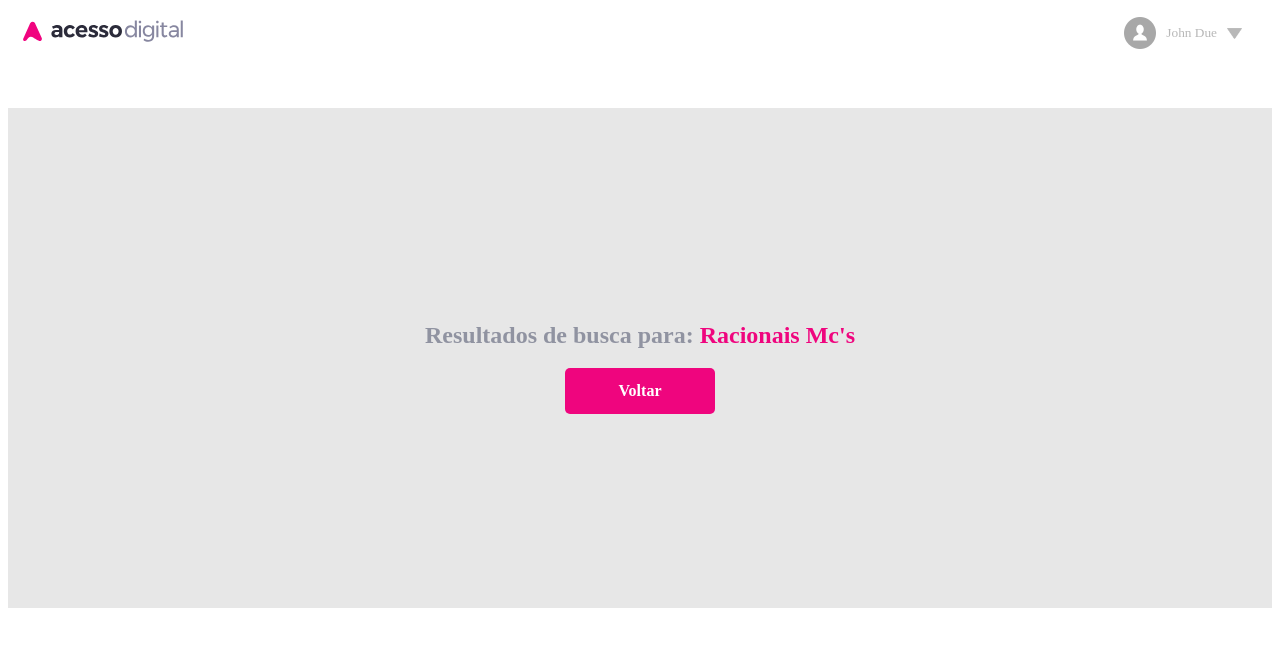
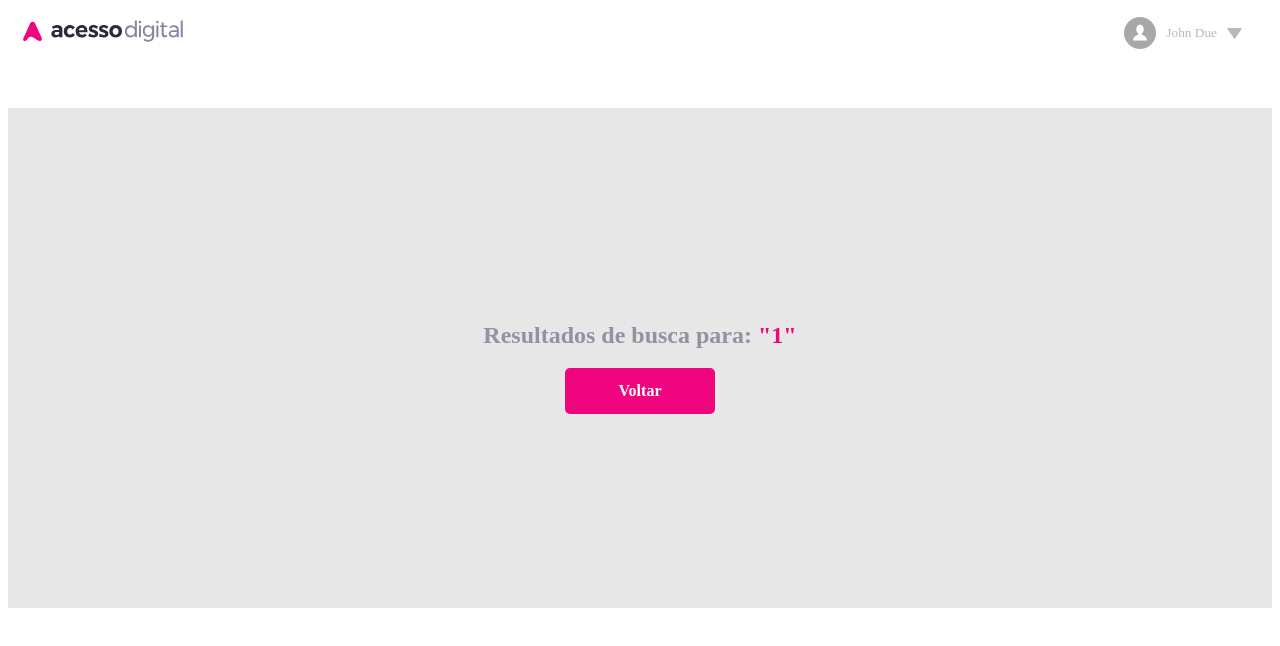
Before and after one commit to lcsmelo-0/barra-pesquisa-react, a React (Create React App) app: page /bandas/1 in a window 1280 px wide. Shown: the top 646 px of the page. Built offline with nearby package versions, Linux system fonts and the light colour scheme; data requests are answered from the project's data file.

Commit message:
Pegar query da url e passar no dom da pagina

```diff
--- a/src/Bands/Bands.js
+++ b/src/Bands/Bands.js
@@ -41,7 +41,7 @@
     render() {
         return (
             <div className="Bands">
-                <h2>Resultados de busca para: <span>Racionais Mc's</span> </h2>
+                <h2>Resultados de busca para: <span>"{this.props.match.params.genre}"</span> </h2>
 
                 <Link className="botao" to="/">Voltar</Link>
             </div>
```
